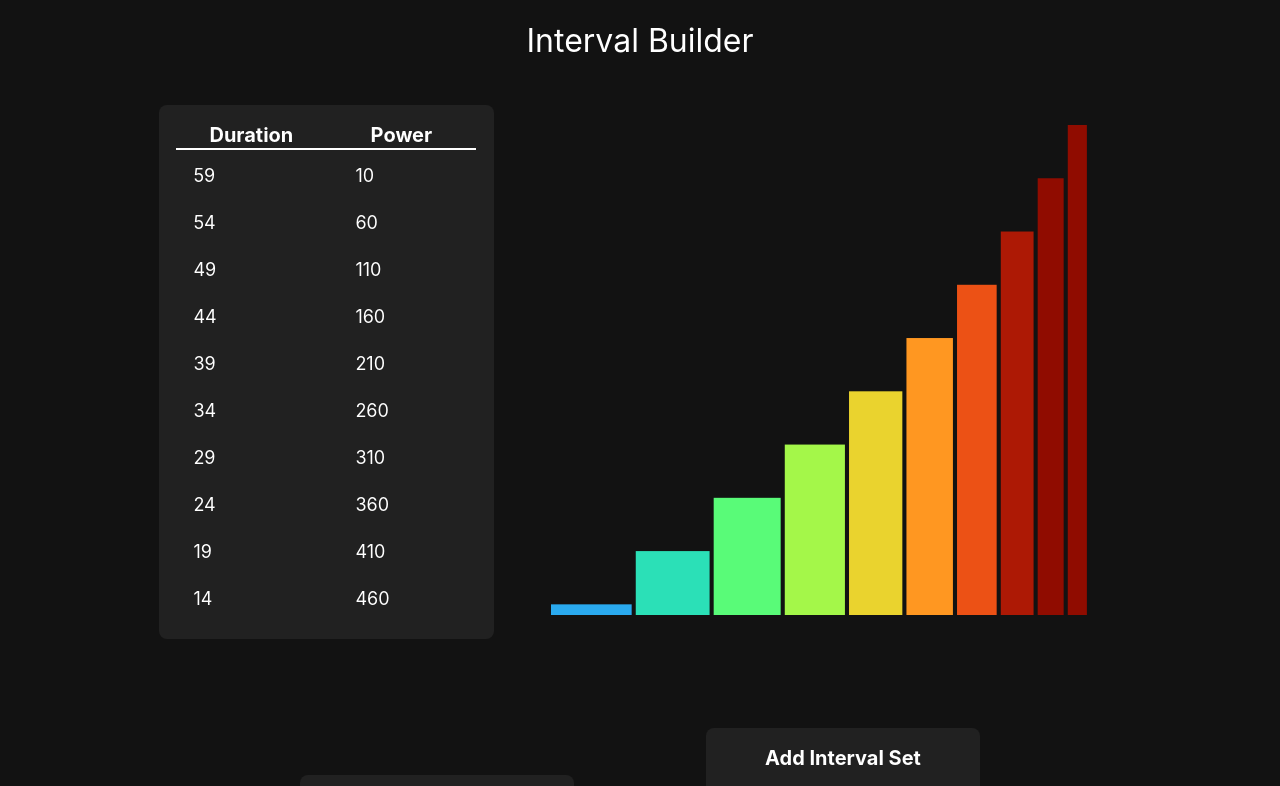
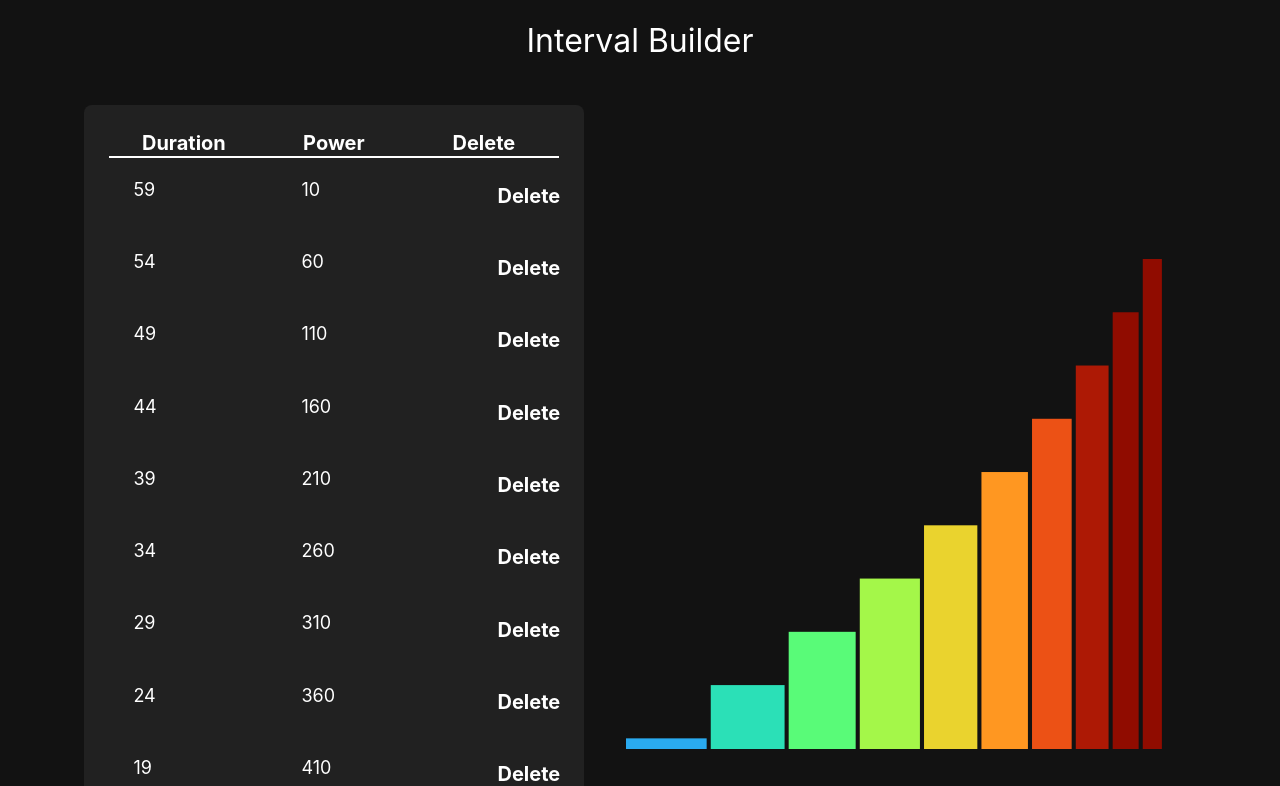
Before and after one commit to rbridges12/interval-builder, a React (Create React App) app: page / in a window 1280 px wide. Shown: the top 786 px of the page. Built offline with nearby package versions, Linux system fonts and the light colour scheme.

Commit message:
added row delete button and changed handlers to avoid mutating state

```diff
--- a/src/components/App.js
+++ b/src/components/App.js
@@ -29,6 +29,7 @@ class App extends React.Component {
     this.handleIntervalAddition = this.handleIntervalAddition.bind(this);
     this.handleIntervalSetAddition = this.handleIntervalSetAddition.bind(this);
     this.handleDataChange = this.handleDataChange.bind(this);
+    this.handleDeleteInterval = this.handleDeleteInterval.bind(this);
   }
 
   handleIntervalAddition(event) {
@@ -73,21 +74,26 @@ class App extends React.Component {
   }
 
   handleDataChange(rowIndex, columnId, value) {
-    console.log(rowIndex);
-    console.log(columnId);
-    console.log(value);
-    let changed_interval_data = this.state.interval_data;
-    let changed_interval = this.state.interval_data[rowIndex];
+    let data = [...this.state.interval_data];
+    let changed_item = { ...data[rowIndex] };
+
     if (columnId === "duration") {
-      changed_interval.duration = Number(value);
+      changed_item.duration = Number(value);
     }
     else if (columnId === "power") {
-      changed_interval.power = Number(value);
+      changed_item.power = Number(value);
     }
-    changed_interval_data[rowIndex] = changed_interval;
+
+    data[rowIndex] = changed_item;
     this.setState(prevState => ({
-      interval_data: changed_interval_data,
-    }))
+      interval_data: data,
+    }));
+  }
+
+  handleDeleteInterval(rowIndex) {
+    this.setState(prevState => ({
+      interval_data: prevState.interval_data.filter((d, i) => i !== rowIndex),
+    }));
   }
 
   render() {
@@ -101,6 +107,7 @@ class App extends React.Component {
             <IntervalList
               data={this.state.interval_data}
               updateMyData={this.handleDataChange}
+              deleteData={this.handleDeleteInterval}
             />
           </div>
           <div className="Chart">
--- a/src/components/IntervalList.js
+++ b/src/components/IntervalList.js
@@ -24,6 +24,17 @@ const EditableCell = ({
     return <input value={value} onChange={onChange} onBlur={onBlur} />;
 }
 
+const DeleteCell = ({
+    row: { index },
+    deleteData,
+}) => {
+    const onClick = () => {
+        deleteData(index);
+    }
+
+    return <span onClick={onClick}>Delete</span>;
+}
+
 const defaultColumn = {
     Cell: EditableCell,
 }
@@ -32,6 +43,7 @@ const defaultColumn = {
 // TODO: make table a fixed size and add a scroll bar
 function IntervalList(props) {
     const updateMyData = props.updateMyData;
+    const deleteData = props.deleteData;
     const data = React.useMemo(
         () => props.data, [props.data]);
 
@@ -45,6 +57,13 @@ function IntervalList(props) {
                 Header: 'Power',
                 accessor: 'power',
             },
+            {
+                Header: "Delete",
+                id: 'delete',
+                accessor: "delete",
+
+                Cell: DeleteCell,
+            },
         ],
         []
     );
@@ -55,6 +74,7 @@ function IntervalList(props) {
             data,
             defaultColumn,
             updateMyData,
+            deleteData,
         },
         useFlexLayout
     );
```
Also changed, not shown: 1 other file (tests, documents, lock files or other folders).
